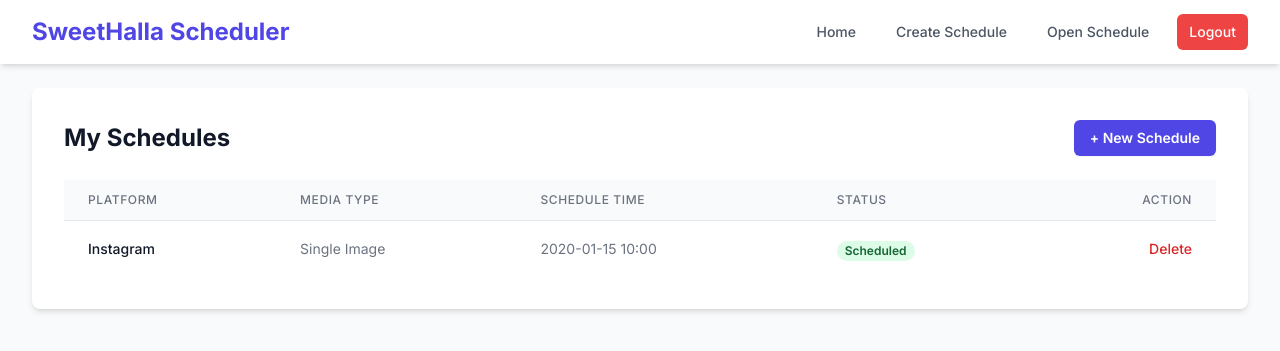
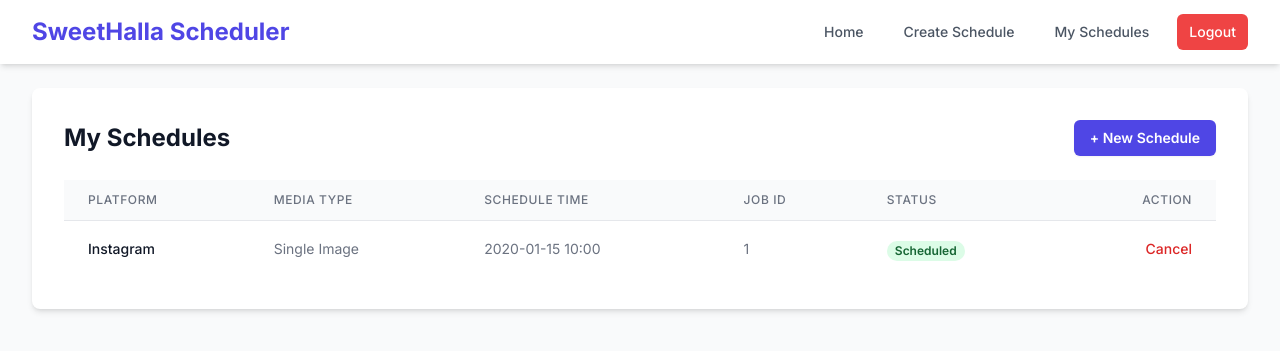
Before and after one commit to frendyrachman/sweethalla-django, a Django app: page /list/ in a window 1280 px wide. Shown: the top 351 px of the page. Run offline with Django 5.2, Linux system fonts and the light colour scheme; a user stored in the database is signed in; tables that the repository leaves empty hold one stand-in row (values such as "Sample post"); some libraries are stand-ins or nearby versions.

Commit message:
add function upload and delete schedule

```diff
--- a/requirements.txt
+++ b/requirements.txt
@@ -1,6 +1,7 @@
 Django>=4.2,<5.0
 openai
 django-widget-tweaks
+pydantic
 python-decouple
 psycopg2-binary
 celery
--- a/scheduler/views.py
+++ b/scheduler/views.py
@@ -12,8 +12,9 @@
 from openai import OpenAI
 from upload_post import UploadPostClient
 
-from .models import Schedule, MediaAsset
-from .forms import ScheduleForm
+from .models import Schedule, MediaAsset, ApiScheduleLog
+from .forms import ScheduleForm, PLATFORM_CHOICES_FOR_FORM
+from .schemas import SchedulePayload, AIEditPayload
 
 # Set up a logger for this module
 logger = logging.getLogger(__name__)
@@ -23,58 +24,102 @@
 UPLOAD_POST_API_KEY = settings.UPLOAD_POST_API_KEY
 
 # Mockup API Functions
-def ai_edit_content(media_file_path, prompt, api_key):
+def ai_edit_content(payload: AIEditPayload, api_key: str):
     """
     Calls the OpenAI gpt-image-1 API to edit an image based on a prompt,
     saves the result to a new file, and returns the new file's path.
     """
-    logger.info(f"Memulai proses edit AI untuk file {os.path.basename(media_file_path)}...")
+    logger.info(f"Memulai proses edit AI untuk file {os.path.basename(payload.media_file_path)}...")
     try:
         client = OpenAI(api_key=api_key)
-
-        with open(media_file_path, "rb") as image_file:
+        with open(payload.media_file_path, "rb") as image_file:
             result = client.images.edit(
                 model="gpt-image-1",
                 image=image_file,
-                prompt=prompt,
+                prompt=payload.prompt,
                 response_format="b64_json"
             )
-
+        logger.info(f"Proses: Berhasil melakukan AI Edit. Melakuakan simpan file ke disk.")
         image_base64 = result.data[0].b64_json
         image_bytes = base64.b64decode(image_base64)
 
         # Generate a new unique filename to avoid overwriting
-        directory = os.path.dirname(media_file_path)
-        original_filename, extension = os.path.splitext(os.path.basename(media_file_path))
+        directory = os.path.dirname(payload.media_file_path)
+        original_filename, extension = os.path.splitext(os.path.basename(payload.media_file_path))
         new_filename = f"{original_filename}_edited_{uuid.uuid4().hex[:6]}.png" # DALL-E returns PNG
         new_file_path = os.path.join(directory, new_filename)
 
         with open(new_file_path, "wb") as f:
             f.write(image_bytes)
 
-        logger.info(f"Proses edit AI sukses. File editan disimpan sebagai: {new_filename}")
+        logger.info(f"Proses simpan sukses. File baru disimpan sebagai: {new_filename}")
         return new_file_path
     except Exception as e:
         logger.error(f"Gagal melakukan edit AI. Detail: {e}", exc_info=True)
-        return None # Return None to indicate failure
+        return None
 
-def call_upload_post_api_schedule(image_path, schedule_data, api_key):
-    # client = UploadPostClient(UPLOAD_POST_API_KEY)
-    # response = client.upload_video(
-    #     video_path="/path/to/video.mp4",
-    #     title="My Awesome Video",
-    #     user="testuser",
-    #     platforms=["tiktok", "instagram"]
-    # )
-    logger.info(f"Simulasi: Penjadwalan konten ke {schedule_data['platform']}...")
-    job_id = "mock_job_" + str(int(time.time()))
-    logger.info(f"Simulasi sukses. Job ID diterima: {job_id}")
-    return job_id
+def call_upload_post_api_schedule(payload: SchedulePayload, api_key: str):
+    client = UploadPostClient(api_key)
+    if payload.media_type != 'VIDEO':
+        logger.info(f"Proses: Penjadwalan konten gambar ke {payload.platform}...")
+        response = client.upload_photos(
+            photo_paths=[payload.media_file_path],
+            title=payload.caption,
+            user="wishtravel",
+            platforms=[payload.platform],
+            scheduled_date=payload.schedule_time.strftime("%Y-%m-%d")
+        )
+        logger.info(f"Proses sukses. Job ID diterima: {response.job_id}")
+        return response
+    elif payload.media_type == 'VIDEO':
+        logger.info(f"Proses: Penjadwalan konten video ke {payload.platform}...")
+        response = client.upload_video(
+            video_path=payload.media_file_path,
+            title=payload.caption,
+            user="wishtravel",
+            platforms=[payload.platform],
+            scheduled_date=payload.schedule_time.strftime("%Y-%m-%d")
+        )
+        logger.info(f"Proses sukses. Job ID diterima: {response.job_id}")
+        return response
+    else:
+        logger.error(f"Tipe media tidak valid: {payload.media_type}")
+        return None
+
+def get_all_scheduled_jobs(api_key):
+    """Show all scheduled jobs."""
+    client = UploadPostClient(api_key)
+    try:
+        print("Mendapatkan daftar postingan yang sudah terjadwal.")
+        # Metode yang diasumsikan tersedia di SDK
+        scheduled_posts = client.uploadposts.schedule()
+
+        if scheduled_posts:
+            print(f"✅ Ditemukan {len(scheduled_posts)} postingan terjadwal:")
+            for post in scheduled_posts:
+                # Mengakses field penting dari respon
+                print("-" * 30)
+                print(f"  Job ID: {post.get('job_id')}")
+                print(f"  Judul: {post.get('title')}")
+                print(f"  Jenis: {post.get('post_type')}")
+                print(f"  Jadwal (UTC): {post.get('scheduled_date')}")
+
+            # Simpan Job ID pertama untuk contoh berikutnya
+            first_job_id = scheduled_posts[0]['job_id']
+            print(f"\nID Pekerjaan Pertama: {first_job_id} (untuk demonstrasi edit/cancel)")
+
+        else:
+            print("ℹ️ Tidak ada postingan yang terjadwalkan saat ini.")
+
+    except Exception as e:
+        print(f"❌ Gagal mengambil daftar jadwal: {e}")
+
 
 def call_upload_post_api_cancel(job_id, api_key):
-    """Mocks API call to Upload-Post.com for cancellation."""
-    logger.info(f"Simulasi: Pembatalan jadwal dengan Job ID: {job_id}...")
-    logger.info("Simulasi sukses. Jadwal dibatalkan.")
+    """Mengirim cancel request ke API."""
+    client = UploadPostClient(api_key)
+
+
     return True
 
 def ai_generate_caption(media_file_path, api_key):
@@ -110,7 +155,11 @@
 
             # Proses AI (jika diperlukan)
             if schedule.needs_ai_edit and schedule.media_type == 'SINGLE_IMAGE' and primary_media_path:
-                new_media_path = ai_edit_content(primary_media_path, schedule.ai_edit_prompt, settings.OPENAI_API_KEY)
+                edit_payload = AIEditPayload(
+                    media_file_path=primary_media_path,
+                    prompt=schedule.ai_edit_prompt
+                )
+                new_media_path = ai_edit_content(edit_payload, settings.OPENAI_API_KEY)
 
                 if new_media_path:
                     # Jika edit berhasil, update path media untuk proses selanjutnya
@@ -121,17 +170,35 @@
                 schedule.final_caption = ai_generate_caption(primary_media_path, settings.OPENAI_API_KEY)
 
             # Panggil API Penjadwalan
-            schedule_data = {
-                'platform': schedule.platform,
-                'media_file': primary_media_path, # API mock saat ini hanya handle 1 file
-                'schedule_time': schedule.schedule_time,
-                'caption': schedule.final_caption
-            }
-            job_id = call_upload_post_api_schedule(schedule_data, settings.UPLOAD_POST_API_KEY)
+            try:
+                payload = SchedulePayload(
+                    platform=schedule.platform,
+                    media_type=schedule.media_type,
+                    media_file_path=primary_media_path,  # API mock saat ini hanya handle 1 file
+                    schedule_time=schedule.schedule_time,
+                    caption=schedule.final_caption
+                )
+                response = call_upload_post_api_schedule(payload, settings.UPLOAD_POST_API_KEY)
+                job_id = response.job_id if response else None
+            except Exception as e:
+                # Jika validasi Pydantic gagal atau ada error lain
+                logger.error(f"Gagal membuat payload atau menjadwalkan: {e}", exc_info=True)
+                # Di sini Anda bisa menambahkan error ke form atau message ke user
+                job_id = None
 
-            schedule.upload_job_id = job_id
-            schedule.is_uploaded = True # Menandakan sudah dijadwalkan via API
-            schedule.save()
+            if job_id:
+                schedule.upload_job_id = job_id
+                schedule.is_uploaded = True # Menandakan sudah dijadwalkan via API
+                schedule.save()
+
+                # Buat log untuk pemanggilan API
+                ApiScheduleLog.objects.create(
+                    schedule=schedule,
+                    job_id=job_id,
+                    schedule_time=schedule.schedule_time,
+                    platform=schedule.platform,
+                    status='SCHEDULED' # atau status lain dari response jika ada
+                )
 
             return redirect('schedule_list')
     else:
@@ -143,6 +210,12 @@
 def schedule_list(request):
     schedules = Schedule.objects.filter(user=request.user).order_by('-schedule_time')
     return render(request, 'scheduler/schedule_list.html', {'schedules': schedules})
+
+@login_required
+def open_schedule_list(request):
+    logs = ApiScheduleLog.objects.filter(schedule__user=request.user).order_by('-schedule_time')
+    return render(request, 'scheduler/open_schedule_list.html', {'logs': logs})
+
 
 @login_required
 def delete_schedule(request, schedule_id):
--- a/templates/scheduler/base.html
+++ b/templates/scheduler/base.html
@@ -26,7 +26,7 @@
                         {% if user.is_authenticated %}
                             <a href="{% url 'home' %}" class="text-gray-600 hover:bg-gray-100 hover:text-gray-900 px-3 py-2 rounded-md text-sm font-medium">Home</a>
                             <a href="{% url 'create_schedule' %}" class="text-gray-600 hover:bg-gray-100 hover:text-gray-900 px-3 py-2 rounded-md text-sm font-medium">Create Schedule</a>
-                            <a href="{% url 'schedule_list' %}" class="text-gray-600 hover:bg-gray-100 hover:text-gray-900 px-3 py-2 rounded-md text-sm font-medium">Open Schedule</a>
+                            <a href="{% url 'schedule_list' %}" class="text-gray-600 hover:bg-gray-100 hover:text-gray-900 px-3 py-2 rounded-md text-sm font-medium">My Schedules</a>
                             <form action="{% url 'logout' %}" method="post" class="inline">
                                 {% csrf_token %}
                                 <button type="submit" class="bg-red-500 text-white hover:bg-red-600 px-3 py-2 rounded-md text-sm font-medium">Logout</button>
--- a/templates/scheduler/schedule_list.html
+++ b/templates/scheduler/schedule_list.html
@@ -16,6 +16,7 @@
                     <th scope="col" class="px-6 py-3 text-left text-xs font-medium text-gray-500 uppercase tracking-wider">Platform</th>
                     <th scope="col" class="px-6 py-3 text-left text-xs font-medium text-gray-500 uppercase tracking-wider">Media Type</th>
                     <th scope="col" class="px-6 py-3 text-left text-xs font-medium text-gray-500 uppercase tracking-wider">Schedule Time</th>
+                    <th scope="col" class="px-6 py-3 text-left text-xs font-medium text-gray-500 uppercase tracking-wider">Job ID</th>
                     <th scope="col" class="px-6 py-3 text-left text-xs font-medium text-gray-500 uppercase tracking-wider">Status</th>
                     <th scope="col" class="px-6 py-3 text-right text-xs font-medium text-gray-500 uppercase tracking-wider">Action</th>
                 </tr>
@@ -26,6 +27,7 @@
                         <td class="px-6 py-4 whitespace-nowrap text-sm font-medium text-gray-900">{{ schedule.get_platform_display }}</td>
                         <td class="px-6 py-4 whitespace-nowrap text-sm text-gray-500">{{ schedule.get_media_type_display }}</td>
                         <td class="px-6 py-4 whitespace-nowrap text-sm text-gray-500">{{ schedule.schedule_time|date:"Y-m-d H:i" }}</td>
+                        <td class="px-6 py-4 whitespace-nowrap text-sm text-gray-500">{{ schedule.upload_job_id|default:"N/A" }}</td>
                         <td class="px-6 py-4 whitespace-nowrap">
                             {% if schedule.is_uploaded %}
                                 <span class="px-2 inline-flex text-xs leading-5 font-semibold rounded-full bg-green-100 text-green-800">Scheduled</span>
@@ -34,15 +36,22 @@
                             {% endif %}
                         </td>
                         <td class="px-6 py-4 whitespace-nowrap text-right text-sm font-medium">
-                            <form action="{% url 'delete_schedule' schedule.id %}" method="post" onsubmit="return confirm('Are you sure you want to delete this schedule?');">
-                                {% csrf_token %}
-                                <button type="submit" class="text-red-600 hover:text-red-900">Delete</button>
-                            </form>
+                            {% if schedule.is_uploaded %}
+                                <form action="{% url 'delete_schedule' schedule.id %}" method="post" onsubmit="return confirm('Are you sure you want to cancel this schedule?');">
+                                    {% csrf_token %}
+                                    <button type="submit" class="text-red-600 hover:text-red-900">Cancel</button>
+                                </form>
+                            {% else %}
+                                <form action="{% url 'delete_schedule' schedule.id %}" method="post" onsubmit="return confirm('Are you sure you want to delete this draft?');">
+                                    {% csrf_token %}
+                                    <button type="submit" class="text-red-600 hover:text-red-900">Delete</button>
+                                </form>
+                            {% endif %}
                         </td>
                     </tr>
                 {% empty %}
                     <tr>
-                        <td colspan="5" class="px-6 py-4 text-center text-sm text-gray-500">No schedules found.</td>
+                        <td colspan="6" class="px-6 py-4 text-center text-sm text-gray-500">No schedules found.</td>
                     </tr>
                 {% endfor %}
             </tbody>
```
Also changed, not shown: scheduler/models.py (+12 -0 lines), scheduler/schemas.py (added, +16 -0 lines), scheduler/migrations/0003_remove_schedule_media_file_mediaasset_apischedulelog.py (added).
